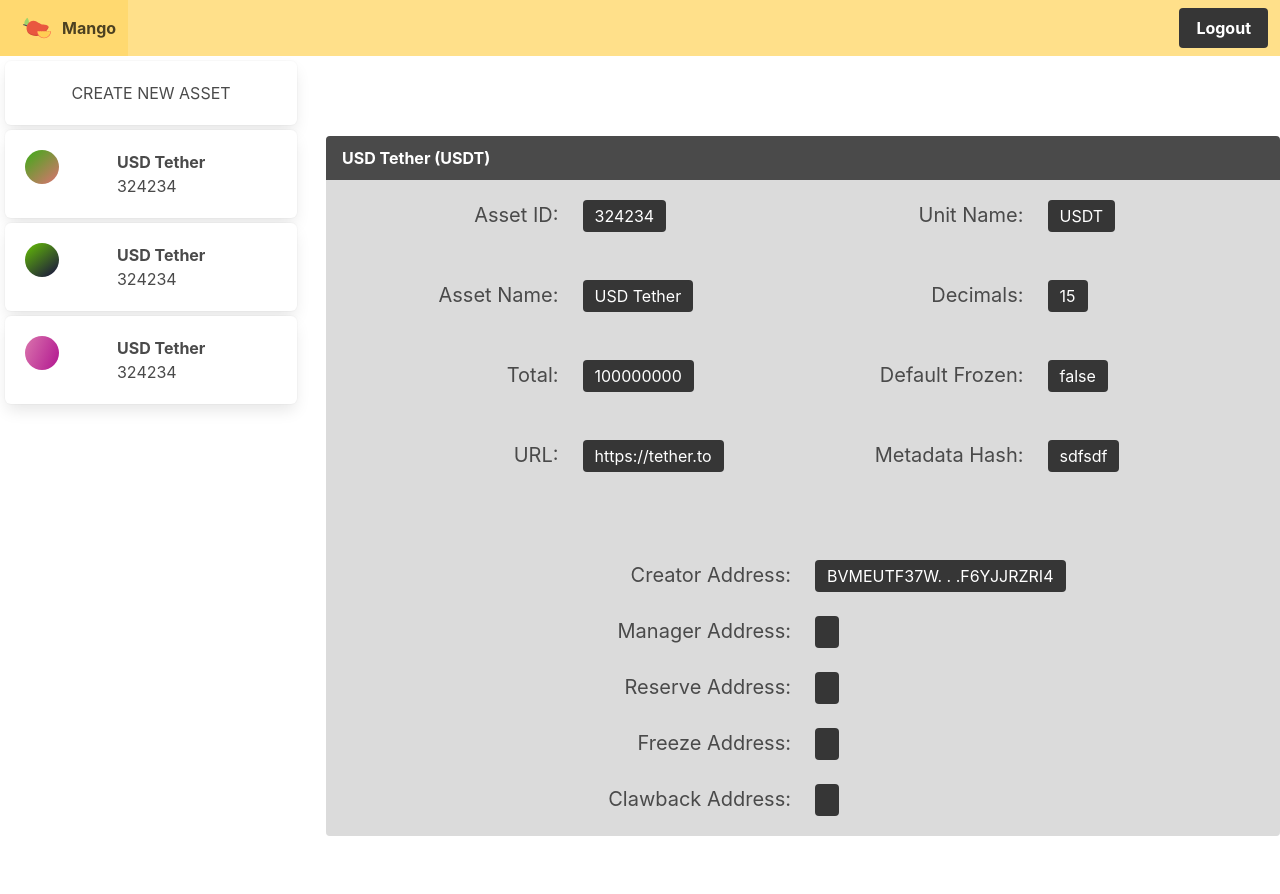
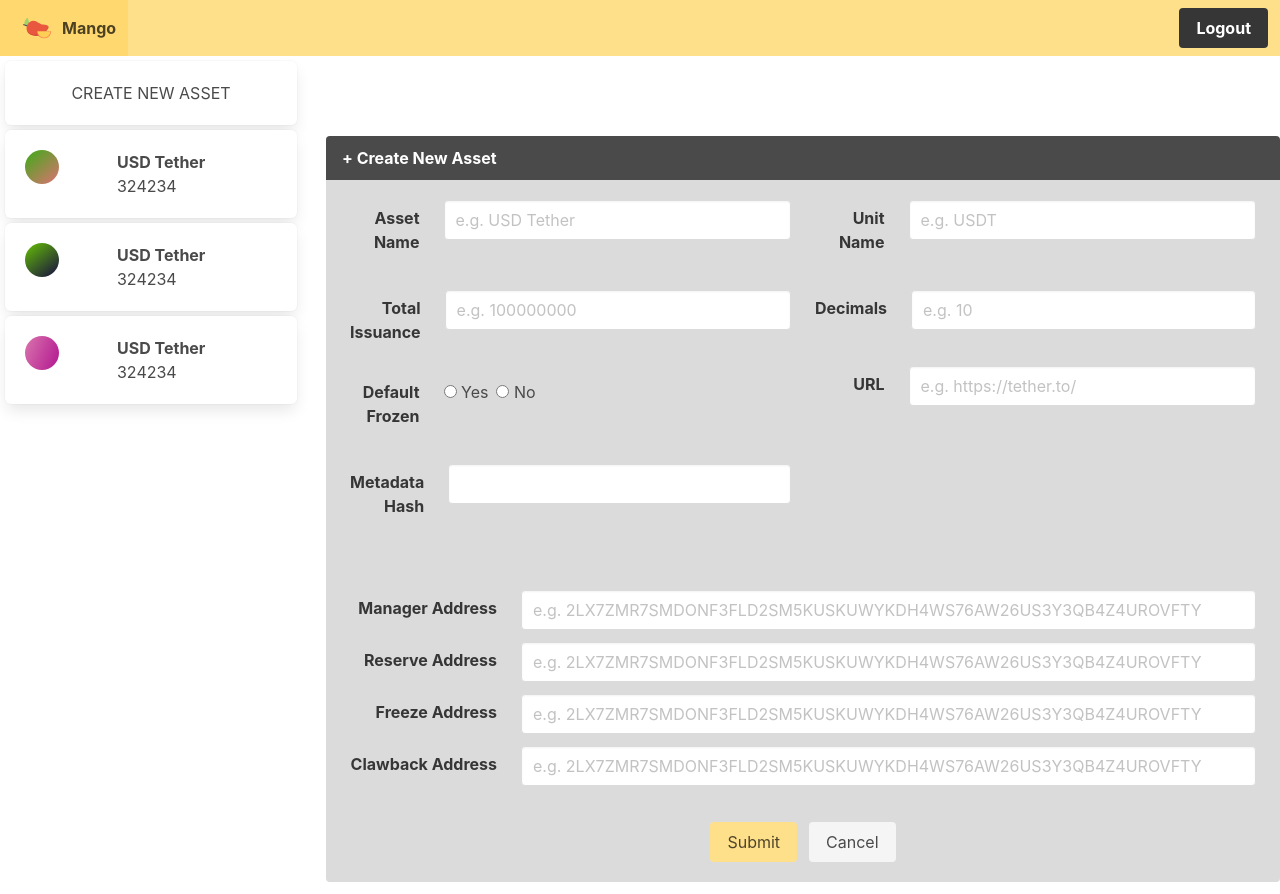
Before and after one commit to MangoDev-io/mango, an Angular app in the folder web/: page /manage in a window 1280 px wide. Before the commit the page ends 848 px from the top, so only its background shows below. Built offline with nearby package versions, Linux system fonts and the light colour scheme.

Commit message:
design token create form

```diff
--- a/web/src/app/components/token-create/token-create.component.html
+++ b/web/src/app/components/token-create/token-create.component.html
@@ -1 +1,209 @@
-<p>token-create works!</p>
+<div class="container">
+    <article class="message tokenCreate__message">
+        <div class="message-header">
+            <p>+ Create New Asset</p>
+        </div>
+        <div class="message-body has-background-grey-lighter">
+            <div class="columns">
+                <div class="column is-half">
+                    <div class="field is-horizontal">
+                        <div class="field-label is-normal">
+                            <label class="label">Asset Name</label>
+                        </div>
+                        <div class="field-body">
+                            <div class="field tokenCreate">
+                                <div class="control">
+                                    <input
+                                        class="input"
+                                        type="text"
+                                        placeholder="e.g. USD Tether"
+                                    />
+                                </div>
+                            </div>
+                        </div>
+                    </div>
+                    <br />
+                    <div class="field is-horizontal">
+                        <div class="field-label is-normal">
+                            <label class="label">Total Issuance</label>
+                        </div>
+                        <div class="field-body">
+                            <div class="field tokenCreate">
+                                <div class="control">
+                                    <input
+                                        class="input"
+                                        type="text"
+                                        placeholder="e.g. 100000000"
+                                    />
+                                </div>
+                            </div>
+                        </div>
+                    </div>
+                    <br />
+                    <div class="field is-horizontal">
+                        <div class="field-label">
+                            <label class="label">Default Frozen</label>
+                        </div>
+                        <div class="field-body">
+                            <div class="field tokenCreate">
+                                <div class="control">
+                                    <label class="radio">
+                                        <input type="radio" name="member" />
+                                        Yes
+                                    </label>
+                                    <label class="radio">
+                                        <input type="radio" name="member" />
+                                        No
+                                    </label>
+                                </div>
+                            </div>
+                        </div>
+                    </div>
+                    <br />
+                    <div class="field is-horizontal">
+                        <div class="field-label is-normal">
+                            <label class="label">Metadata Hash</label>
+                        </div>
+                        <div class="field-body">
+                            <div class="field tokenCreate">
+                                <div class="control">
+                                    <input class="input" type="text" />
+                                </div>
+                            </div>
+                        </div>
+                    </div>
+                </div>
+                <div class="column is-half">
+                    <div class="field is-horizontal">
+                        <div class="field-label is-normal">
+                            <label class="label">Unit Name</label>
+                        </div>
+                        <div class="field-body">
+                            <div class="field tokenCreate">
+                                <div class="control">
+                                    <input
+                                        class="input"
+                                        type="text"
+                                        placeholder="e.g. USDT"
+                                    />
+                                </div>
+                            </div>
+                        </div>
+                    </div>
+                    <br />
+                    <div class="field is-horizontal">
+                        <div class="field-label is-normal">
+                            <label class="label">Decimals</label>
+                        </div>
+                        <div class="field-body">
+                            <div class="field tokenCreate">
+                                <div class="control">
+                                    <input
+                                        class="input"
+                                        type="text"
+                                        placeholder="e.g. 10"
+                                    />
+                                </div>
+                            </div>
+                        </div>
+                    </div>
+                    <br />
+                    <div class="field is-horizontal">
+                        <div class="field-label is-normal">
+                            <label class="label">URL</label>
+                        </div>
+                        <div class="field-body">
+                            <div class="field tokenCreate">
+                                <div class="control">
+                                    <input
+                                        class="input"
+                                        type="text"
+                                        placeholder="e.g. https://tether.to/"
+                                    />
+                                </div>
+                            </div>
+                        </div>
+                    </div>
+                </div>
+            </div>
+            <br /><br />
+            <div class="field is-horizontal">
+                <div class="field-label is-normal">
+                    <label class="label">Manager Address</label>
+                </div>
+                <div class="field-body">
+                    <div class="field">
+                        <div class="control">
+                            <input
+                                class="input"
+                                type="text"
+                                placeholder="e.g. 2LX7ZMR7SMDONF3FLD2SM5KUSKUWYKDH4WS76AW26US3Y3QB4Z4UROVFTY"
+                            />
+                        </div>
+                    </div>
+                </div>
+            </div>
+            <div class="field is-horizontal">
+                <div class="field-label is-normal">
+                    <label class="label">Reserve Address</label>
+                </div>
+                <div class="field-body">
+                    <div class="field">
+                        <div class="control">
+                            <input
+                                class="input"
+                                type="text"
+                                placeholder="e.g. 2LX7ZMR7SMDONF3FLD2SM5KUSKUWYKDH4WS76AW26US3Y3QB4Z4UROVFTY"
+                            />
+                        </div>
+                    </div>
+                </div>
+            </div>
+            <div class="field is-horizontal">
+                <div class="field-label is-normal">
+                    <label class="label">Freeze Address</label>
+                </div>
+                <div class="field-body">
+                    <div class="field">
+                        <div class="control">
+                            <input
+                                class="input"
+                                type="text"
+                                placeholder="e.g. 2LX7ZMR7SMDONF3FLD2SM5KUSKUWYKDH4WS76AW26US3Y3QB4Z4UROVFTY"
+                            />
+                        </div>
+                    </div>
+                </div>
+            </div>
+            <div class="field is-horizontal">
+                <div class="field-label is-normal">
+                    <label class="label">Clawback Address</label>
+                </div>
+                <div class="field-body">
+                    <div class="field">
+                        <div class="control">
+                            <input
+                                class="input"
+                                type="text"
+                                placeholder="e.g. 2LX7ZMR7SMDONF3FLD2SM5KUSKUWYKDH4WS76AW26US3Y3QB4Z4UROVFTY"
+                            />
+                        </div>
+                    </div>
+                </div>
+            </div>
+            <br />
+            <div class="field is-grouped is-grouped-centered">
+                <p class="control">
+                    <a class="button is-warning">
+                        Submit
+                    </a>
+                </p>
+                <p class="control">
+                    <a class="button is-light">
+                        Cancel
+                    </a>
+                </p>
+            </div>
+        </div>
+    </article>
+</div>
--- a/web/src/app/components/token-create/token-create.component.scss
+++ b/web/src/app/components/token-create/token-create.component.scss
@@ -0,0 +1,11 @@
+.tokenCreate__message {
+    margin-top: 5em;
+}
+
+.tokenCreate__message .message-body {
+    min-height: 70vh;
+}
+
+.tokenCreate__manage-addresses-first {
+    margin-top: 4em;
+}
--- a/web/src/app/components/token-create/token-create.component.ts
+++ b/web/src/app/components/token-create/token-create.component.ts
@@ -1,15 +1,15 @@
-import { Component, OnInit } from '@angular/core';
+import { Component, OnInit } from '@angular/core'
 
 @Component({
-  selector: 'app-token-create',
-  templateUrl: './token-create.component.html',
-  styleUrls: ['./token-create.component.scss']
+    selector: 'app-token-create',
+    templateUrl: './token-create.component.html',
+    styleUrls: ['./token-create.component.scss'],
 })
 export class TokenCreateComponent implements OnInit {
+    public currentAddr =
+        'BVMEUTF37WNEQ6GYCZISRFHGLEMOKT5OCPPTTJXVED6JBSXKF6YJJRZRI4'
 
-  constructor() { }
+    constructor() {}
 
-  ngOnInit(): void {
-  }
-
+    ngOnInit(): void {}
 }
--- a/web/src/app/components/token-details/token-details.component.html
+++ b/web/src/app/components/token-details/token-details.component.html
@@ -37,7 +37,7 @@
                         <div class="column is-half">
                             <span
                                 class="tag is-dark is-medium is-pulled-left"
-                                >{{ currToken.total }}</span
+                                >{{ currToken.totalIssuance }}</span
                             >
                         </div>
                     </div>
--- a/web/src/app/model/token.ts
+++ b/web/src/app/model/token.ts
@@ -3,7 +3,7 @@
     creatorAddr: string
     assetName: string
     unitName: string
-    total: number
+    totalIssuance: number
     decimals: number
     defaultFrozen: boolean
     url: string
@@ -18,7 +18,7 @@
         creatorAddr: string,
         assetName: string,
         unitName: string,
-        total: number,
+        totalIssuance: number,
         decimals: number,
         defaultFrozen: boolean,
         url: string,
@@ -32,7 +32,7 @@
         this.creatorAddr = creatorAddr
         this.assetName = assetName
         this.unitName = unitName
-        this.total = total
+        this.totalIssuance = totalIssuance
         this.decimals = decimals
         this.defaultFrozen = defaultFrozen
         this.url = url
--- a/web/src/app/pages/manage/manage.component.html
+++ b/web/src/app/pages/manage/manage.component.html
@@ -23,7 +23,8 @@
             <app-token-lister></app-token-lister>
         </div>
         <div class="column is-three-quarters">
-            <app-token-details></app-token-details>
+            <app-token-details *ngIf="!showTokenCreate"></app-token-details>
+            <app-token-create *ngIf="showTokenCreate"></app-token-create>
         </div>
     </div>
 </section>
--- a/web/src/app/pages/manage/manage.component.ts
+++ b/web/src/app/pages/manage/manage.component.ts
@@ -1,12 +1,14 @@
-import { Component, OnInit } from "@angular/core";
+import { Component, OnInit } from '@angular/core'
 
 @Component({
-  selector: "app-manage",
-  templateUrl: "./manage.component.html",
-  styleUrls: ["./manage.component.scss"]
+    selector: 'app-manage',
+    templateUrl: './manage.component.html',
+    styleUrls: ['./manage.component.scss'],
 })
 export class ManageComponent implements OnInit {
-  constructor() {}
+    public showTokenCreate = true
 
-  ngOnInit() {}
+    constructor() {}
+
+    ngOnInit() {}
 }
```
